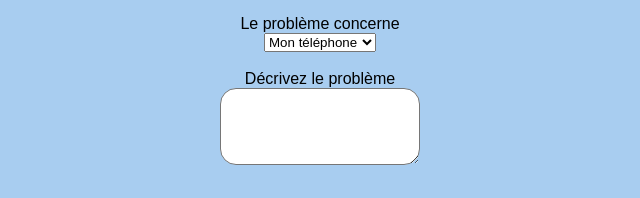
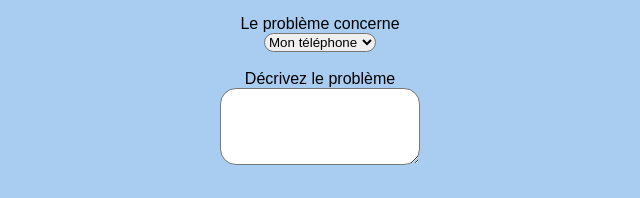
Before and after one commit to hugowwz/SIH, a plain HTML site: page index.html in a window 1280 px wide. Shown: the part 494-692 px from the top of the page, 320-960 px from the left. Drawn offline with Linux system fonts and the light colour scheme.

Commit message:
Update index.html

```diff
--- a/index.html
+++ b/index.html
@@ -33,7 +33,7 @@
                 <input class="inputAdresse" type="adresse"><br><br>
 
                 <label for="name">Le problème concerne</label><br>
-                <select name="select" id="select">
+                <select class="select_pb" name="select" id="select">
                   <option value="1">Mon téléphone</option>
                   <option value="2">Ma tablette</option>
                   <option value="3">Mon ordianteur</option>
@@ -52,6 +52,9 @@
     </main>
   </body>
   <style>
+    .select_pb{
+      border-radius: 1rem;
+    }
     .inputAdresse{
       border-radius: 1rem;
     }
```
